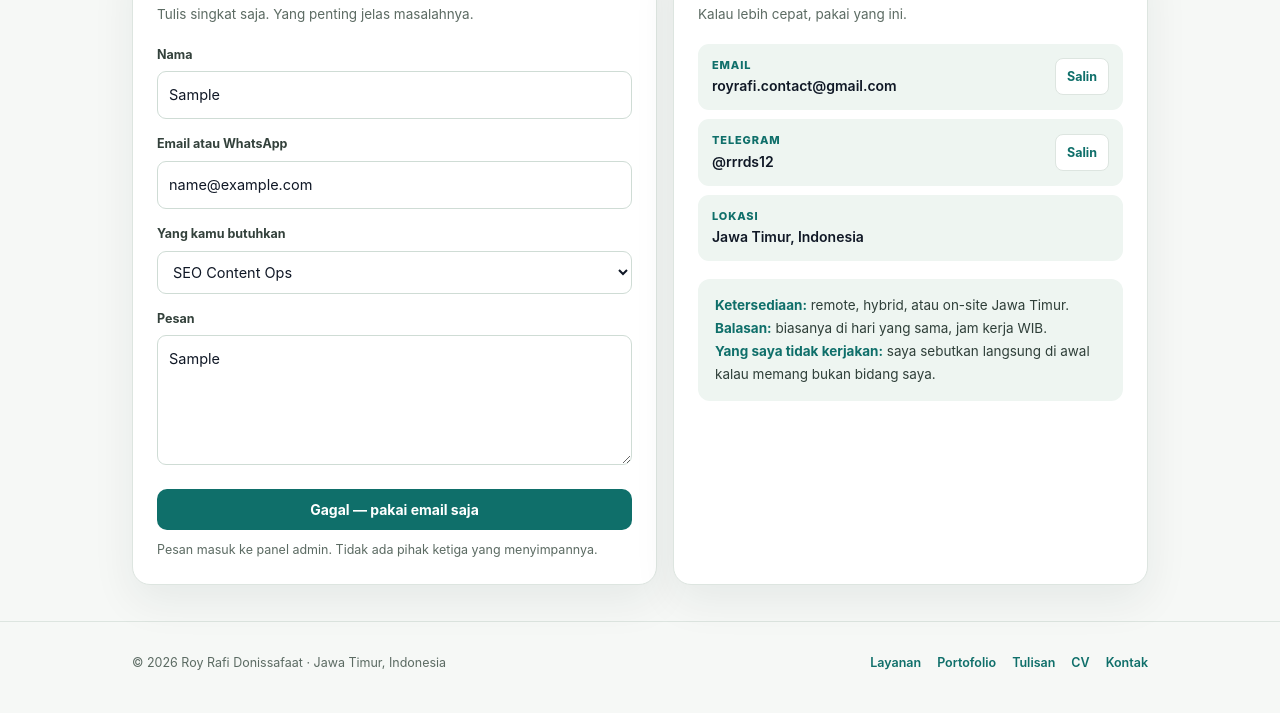
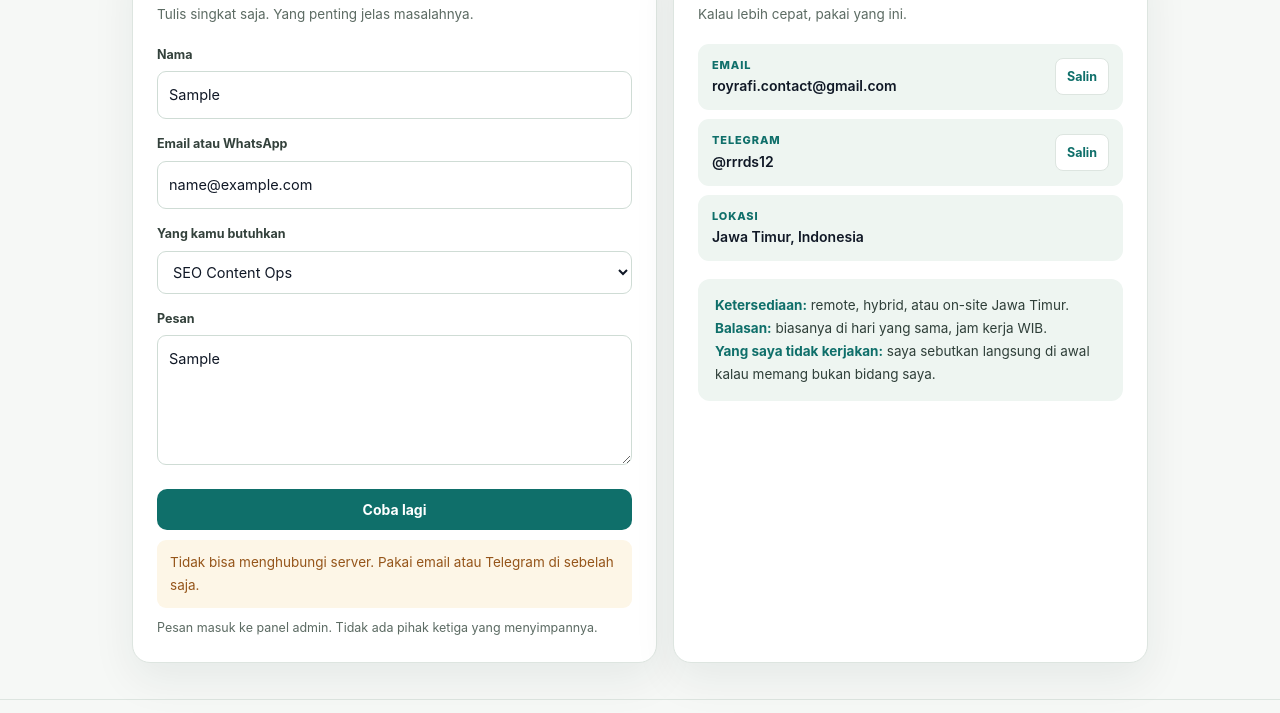
Before and after one commit to royrafi/royrafi.github.io, a plain HTML site: page kontak.html in a window 1280 px wide. Both pictures are taken after typing "Sample", "name@example.com", "Sample" into the empty fields and a click on the button "Kirim pesan". Shown: the part 378-1091 px from the top of the page. Drawn offline with Linux system fonts and the light colour scheme; no server answers.

Commit message:
Perbaiki form kontak: validasi browser dulu, pesan galat jelas, tanpa halaman terlempar

```diff
--- a/kontak.html
+++ b/kontak.html
@@ -102,6 +102,7 @@ footer{padding:30px 0 40px;color:var(--muted);font-size:12.5px;border-top:1px so
         <textarea id="pesan" name="pesan" required placeholder="Situasinya bagaimana?"></textarea>
         <input class="hp" type="text" name="website" tabindex="-1" autocomplete="off">
         <button class="btn" id="tombol-kirim" type="submit" style="margin-top:16px;width:100%">Kirim pesan</button>
+        <div id="hasil" style="display:none;margin-top:10px;font-size:13.5px;padding:11px 13px;border-radius:9px"></div>
         <div class="petunjuk">Pesan masuk ke panel admin. Tidak ada pihak ketiga yang menyimpannya.</div>
       </form>
     </div>
@@ -165,27 +166,52 @@ function cadangan(teks, cb){
   try { document.execCommand('copy'); cb(); } catch(e) {}
   document.body.removeChild(t);
 }
-document.getElementById('tombol-kirim').addEventListener('click', function(){
-  kirim(this);
+var form = document.getElementById('form');
+var tombol = document.getElementById('tombol-kirim');
+var hasil = document.getElementById('hasil');
+
+function kabar(teks, warna, latar){
+  hasil.textContent = teks;
+  hasil.style.display = 'block';
+  hasil.style.color = warna;
+  hasil.style.background = latar;
+}
+
+form.addEventListener('submit', function(e){
+  e.preventDefault();          // baru di sini: browser sudah memeriksa isian wajib
+  if (!form.checkValidity()) { form.reportValidity(); return; }
+
+  var data = new URLSearchParams(new FormData(form));
+  tombol.disabled = true;
+  tombol.textContent = 'Mengirim…';
+
+  fetch('https://roy8n.duckdns.org/pesan/kirim', {
+    method: 'POST',
+    body: data,
+    headers: {'Content-Type': 'application/x-www-form-urlencoded'}
+  })
+  .then(function(r){ return r.json().then(function(d){ return {kode:r.status, d:d}; }); })
+  .then(function(x){
+    if (x.d && x.d.ok) {
+      form.innerHTML = '<div style="text-align:center;padding:14px 0">'
+        + '<div style="font-size:34px;line-height:1">&#9989;</div>'
+        + '<h3 style="margin:8px 0 6px;font-size:18px">Pesan terkirim</h3>'
+        + '<p style="color:#5c6b63;font-size:14px;margin:0">Saya balas ke kontak yang kamu tulis. Terima kasih.</p></div>';
+      return;
+    }
+    var pesan = (x.d && x.d.pesan) ? x.d.pesan : 'Gagal mengirim';
+    if (x.kode === 429) pesan = 'Terlalu sering mengirim. Coba lagi satu jam lagi.';
+    else if (x.kode === 400) pesan = 'Isian belum lengkap — nama, kontak, dan pesan wajib diisi.';
+    kabar(pesan, '#b42318', '#fdecea');
+    tombol.disabled = false;
+    tombol.textContent = 'Coba lagi';
+  })
+  .catch(function(){
+    kabar('Tidak bisa menghubungi server. Pakai email atau Telegram di sebelah saja.', '#95551a', '#fdf6e7');
+    tombol.disabled = false;
+    tombol.textContent = 'Coba lagi';
+  });
 });
-
-function kirim(tombol){
-  var f = document.getElementById('form');
-  event.preventDefault();
-  var data = new URLSearchParams(new FormData(f));
-  tombol.textContent = 'Mengirim…';
-  fetch('https://roy8n.duckdns.org/pesan/kirim', {
-    method:'POST', body:data
-  }).then(function(r){ return r.json(); })
-    .then(function(d){
-      if (d.ok) {
-        f.innerHTML = '<div class="info" style="margin-top:0"><b>Pesan terkirim.</b><br>Saya balas ke kontak yang kamu tulis. Terima kasih.</div>';
-      } else {
-        tombol.textContent = 'Gagal — coba lagi';
-      }
-    })
-    .catch(function(){ tombol.textContent = 'Gagal — pakai email saja'; });
-}
 </script>
 
 </body>
```
